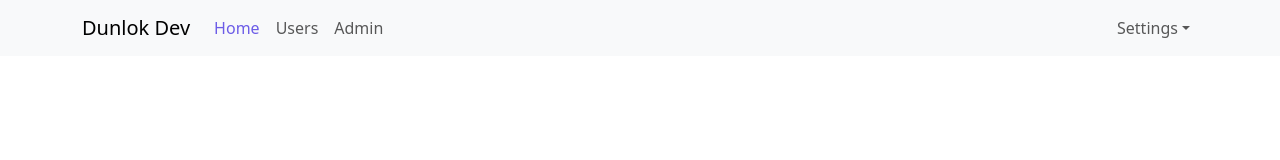
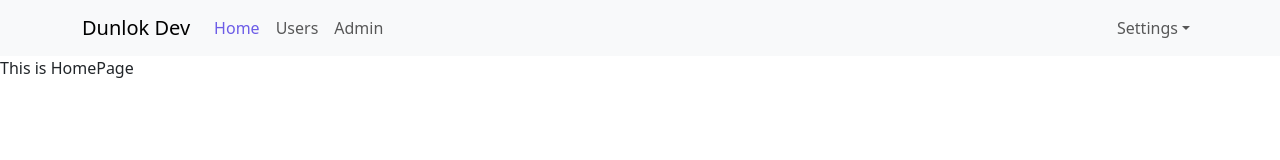
Before and after one commit to dunlokdev/Learn-ReactJS, a React (Create React App) app in the folder reactjs-app-base/: page / in a window 1280 px wide. Shown: the top 160 px of the page. Built offline with nearby package versions, Linux system fonts and the light colour scheme.

Commit message:
Index Routes

```diff
--- a/reactjs-app-base/src/components/Header/Header.js
+++ b/reactjs-app-base/src/components/Header/Header.js
@@ -8,7 +8,10 @@
   return (
     <Navbar bg='light' expand='lg'>
       <Container>
-        <Navbar.Brand href='#home'>Dunlok Dev</Navbar.Brand>
+        {/* <Navbar.Brand href='#home'>Dunlok Dev</Navbar.Brand> */}
+        <NavLink className='navbar-brand' to='/'>
+          Dunlok Dev
+        </NavLink>
         <Navbar.Toggle aria-controls='basic-navbar-nav' />
         <Navbar.Collapse id='basic-navbar-nav'>
           <Nav className='me-auto'>
@@ -24,10 +27,10 @@
           </Nav>
           <Nav>
             <NavDropdown title='Settings' id='basic-nav-dropdown'>
-              <NavDropdown.Item href='#action/3.1'>Log in</NavDropdown.Item>
-              <NavDropdown.Item href='#action/3.2'>Log out</NavDropdown.Item>
+              <NavDropdown.Item>Log in</NavDropdown.Item>
+              <NavDropdown.Item>Log out</NavDropdown.Item>
               <NavDropdown.Divider />
-              <NavDropdown.Item href='#action/3.3'>Profile</NavDropdown.Item>
+              <NavDropdown.Item>Profile</NavDropdown.Item>
             </NavDropdown>
           </Nav>
         </Navbar.Collapse>
--- /dev/null
+++ b/reactjs-app-base/src/components/Home/HomePage.js
@@ -0,0 +1,9 @@
+const HomePage = (props) => {
+  return (
+    <div>
+      <p>This is HomePage</p>
+    </div>
+  );
+};
+
+export default HomePage;
--- a/reactjs-app-base/src/index.js
+++ b/reactjs-app-base/src/index.js
@@ -8,6 +8,7 @@
 import { BrowserRouter, Routes, Route } from 'react-router-dom';
 import User from './components/User/User';
 import Admin from './components/Admin/Admin';
+import HomePage from './components/Home/HomePage';
 
 const root = ReactDOM.createRoot(document.getElementById('root'));
 
@@ -17,6 +18,7 @@
     <BrowserRouter>
       <Routes>
         <Route path='/' element={<App />}>
+          <Route index element={<HomePage />} />
           <Route path='users' element={<User />} />
           <Route path='admins' element={<Admin />} />
         </Route>
```
